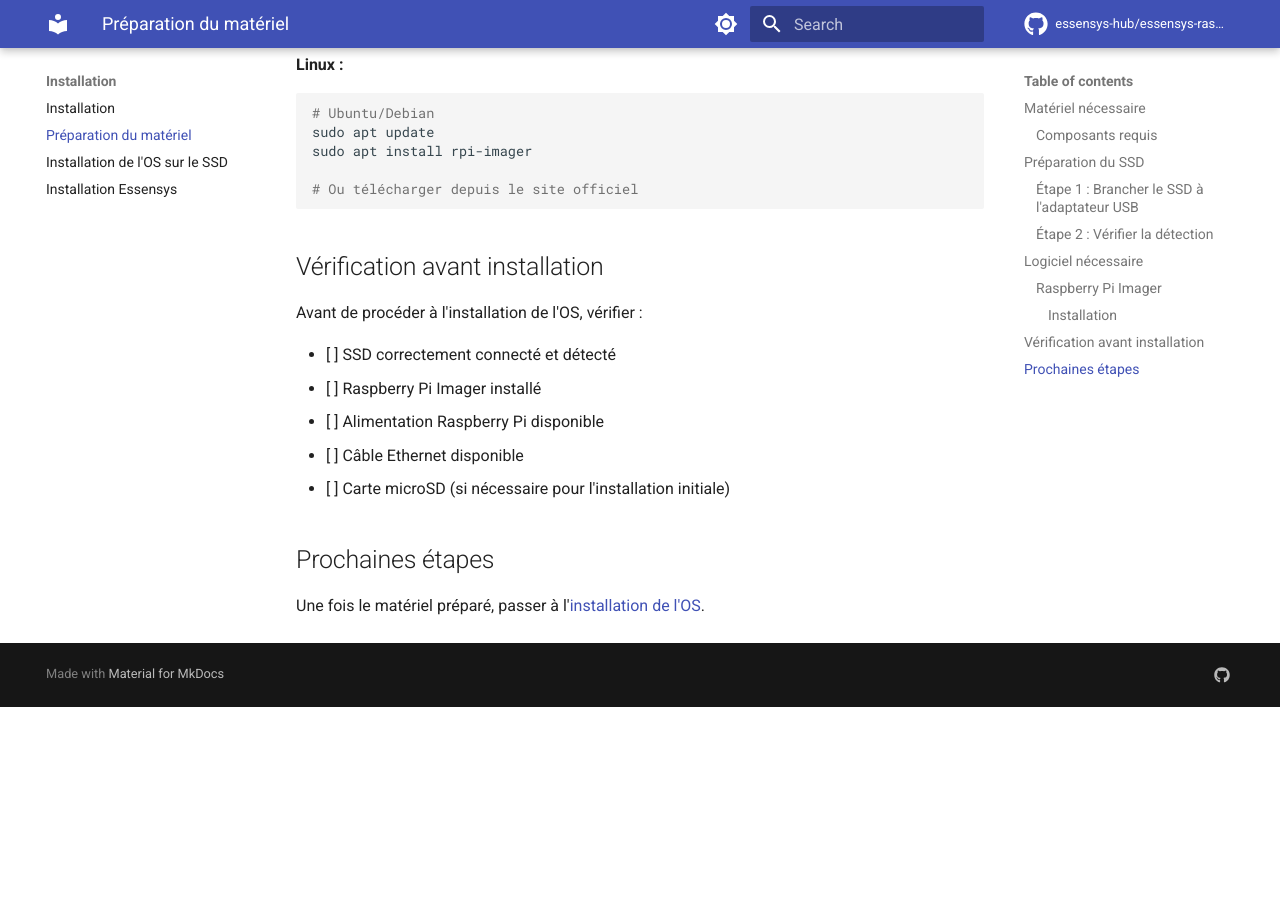
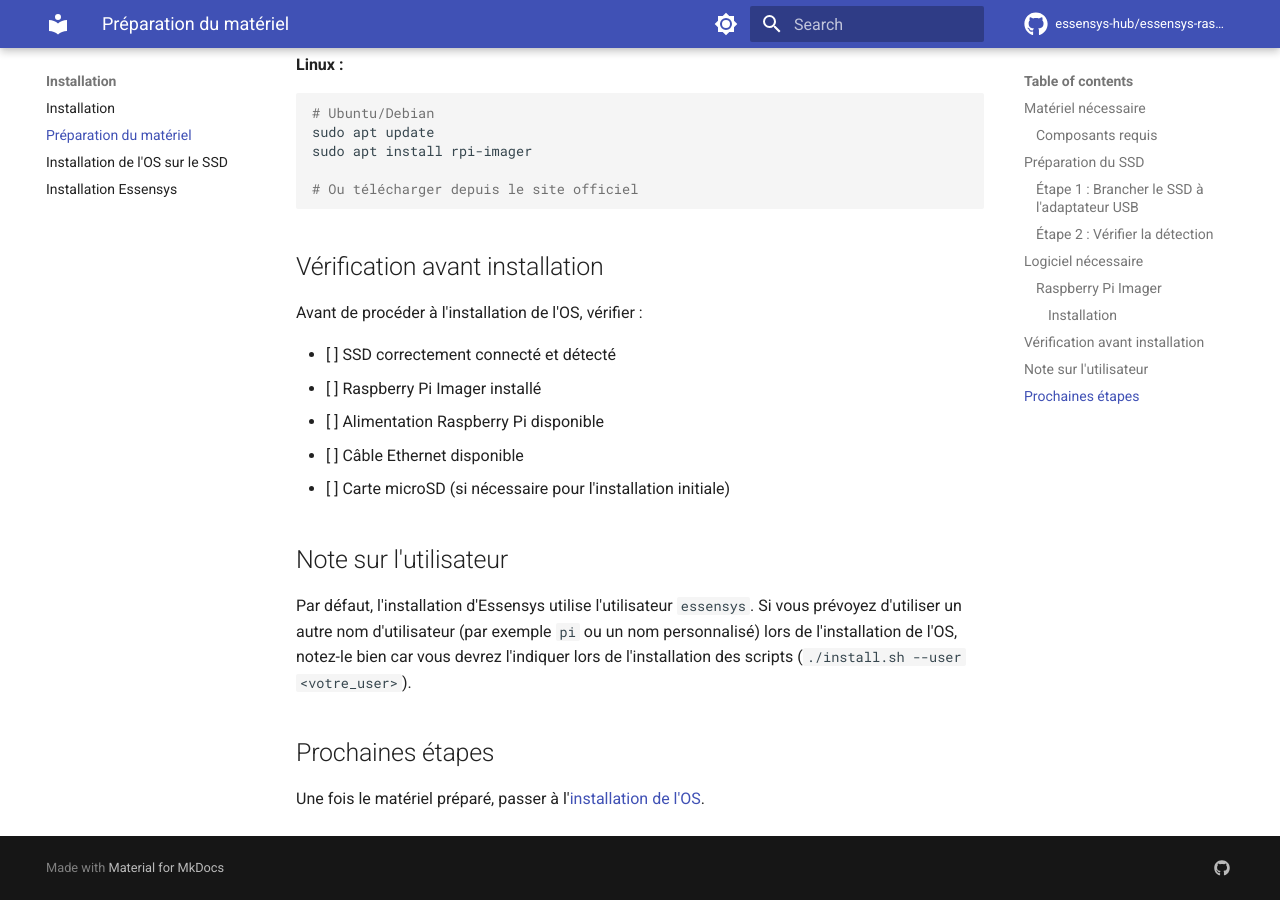
Before and after one commit to essensys-hub/essensys-raspberry-install, an MkDocs documentation site: the page built from docs/installation/preparation.md, in a window 1280 px wide and 900 px high, scrolled down 3452 px. Built offline with MkDocs 1.6.1 and Material for MkDocs 9.7.7, drawn with Linux system fonts in a browser that asks for light colours; comment, search, counter and statistics services are not loaded; the version menu is left out; before the commit the page ends 4159 px from its top, so only the background shows below that.

Commit message:
Support custom username via --user flag in install scripts and docs

```diff
--- a/docs/installation/index.md
+++ b/docs/installation/index.md
@@ -6,7 +6,7 @@
 
 1. **[Préparation du matériel](preparation.md)** - Matériel nécessaire et préparation
 2. **[Installation de l'OS](os-installation.md)** - Installation de Raspberry Pi OS sur le SSD
-3. **[Installation Essensys](essensys-installation.md)** - Déploiement du backend et frontend
+3. **[Installation Essensys](essensys-installation.md)** - Déploiement du backend et frontend (avec support d'utilisateur personnalisé)
 
 ## Vue d'ensemble
 
--- a/docs/installation/preparation.md
+++ b/docs/installation/preparation.md
@@ -100,6 +100,10 @@
 - [ ] Câble Ethernet disponible
 - [ ] Carte microSD (si nécessaire pour l'installation initiale)
 
+## Note sur l'utilisateur
+
+Par défaut, l'installation d'Essensys utilise l'utilisateur `essensys`. Si vous prévoyez d'utiliser un autre nom d'utilisateur (par exemple `pi` ou un nom personnalisé) lors de l'installation de l'OS, notez-le bien car vous devrez l'indiquer lors de l'installation des scripts (`./install.sh --user <votre_user>`).
+
 ## Prochaines étapes
 
 Une fois le matériel préparé, passer à l'[installation de l'OS](os-installation.md).
```
Also changed, not shown: docs/index.md (+2 -0 lines), docs/installation/essensys-installation.md (+1 -0 lines), docs/installation/os-installation.md (+1 -0 lines), 3 other files.
